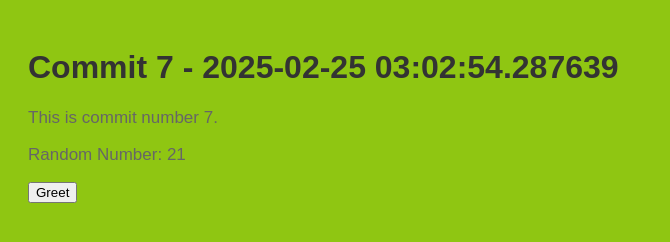
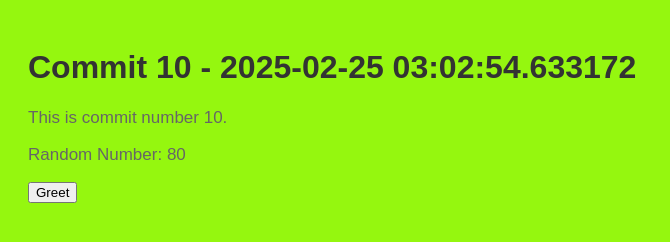
Before and after one commit to legbald0d/myrep-repo-20250225030251, a plain HTML site: page index.html in a window 1280 px wide. Shown: the whole page, without its empty margins (0-670 px from the left). Drawn offline with Linux system fonts and the light colour scheme.

Commit message:
📝 Commit 10 with HTML, CSS, and JS

```diff
--- a/index.html
+++ b/index.html
@@ -2,13 +2,13 @@
     <!DOCTYPE html>
     <html>
     <head>
-        <title>Commit 7 - 2025-02-25 03:02:54.287639</title>
+        <title>Commit 10 - 2025-02-25 03:02:54.633172</title>
         <link rel="stylesheet" href="style.css">
     </head>
     <body>
-        <h1>Commit 7 - 2025-02-25 03:02:54.287639</h1>
-        <p>This is commit number 7.</p>
-        <p>Random Number: 21</p>
+        <h1>Commit 10 - 2025-02-25 03:02:54.633172</h1>
+        <p>This is commit number 10.</p>
+        <p>Random Number: 80</p>
         <button onclick="greet()">Greet</button>
         <script src="script.js"></script>
     </body>
--- a/script.js
+++ b/script.js
@@ -2,4 +2,4 @@
     function greet() {
         alert('Hello from commit ' + commitNumber + '!');
     }
-    var commitNumber = 7;
+    var commitNumber = 10;
--- a/style.css
+++ b/style.css
@@ -1,7 +1,7 @@
 
     body {
         font-family: Arial, sans-serif;
-        background-color: #8fc612;
+        background-color: #95f70f;
         padding: 20px;
     }
     h1 {
```
